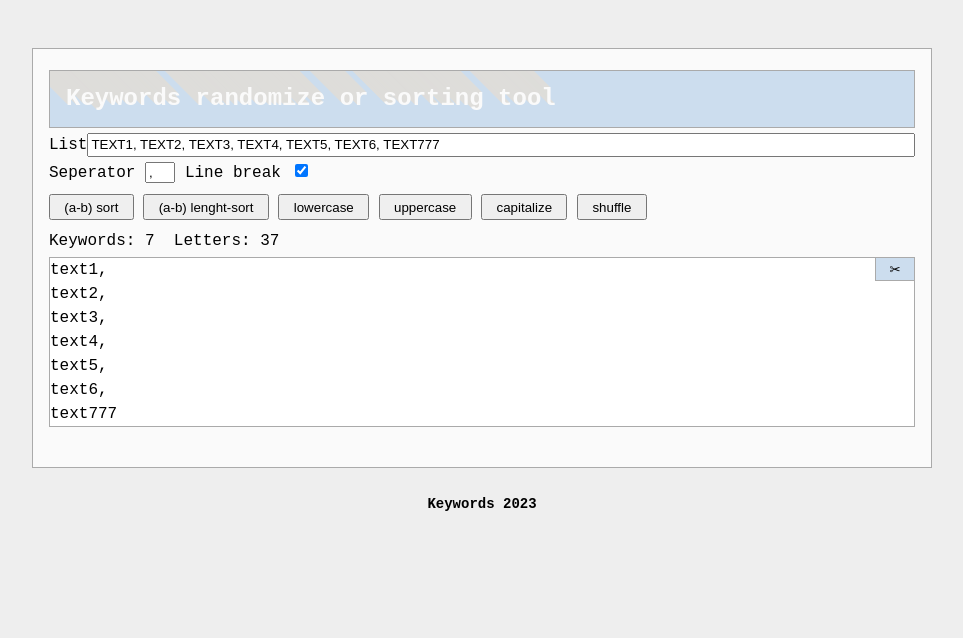
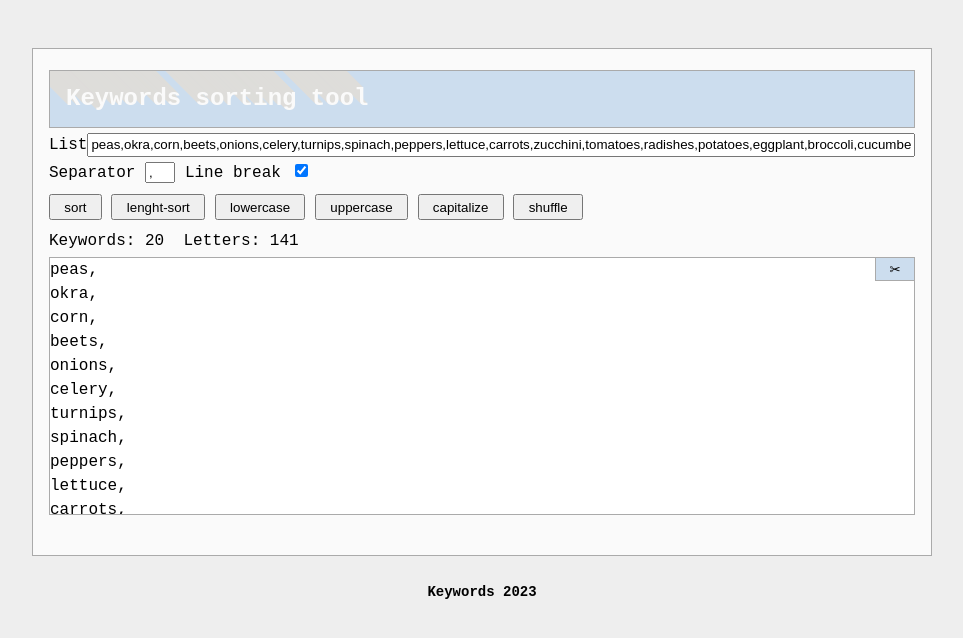
Before and after one commit to KostasSliazas/keywords, a plain HTML site: page index.html in a window 1280 px wide. Shown: the whole page, without its empty margins (158-1121 px from the left). Drawn offline with Linux system fonts and the light colour scheme.

Commit message:
Add files via upload

```diff
--- a/index.html
+++ b/index.html
@@ -1,5 +1,5 @@
 <!DOCTYPE html>
-<html lang="">
+<html lang="en">
 
 <head>
   <meta charset="utf-8">
@@ -10,7 +10,7 @@
   <link rel="mask-icon" href="safari-pinned-tab.svg" color="#5bbad5">
   <meta name="msapplication-TileColor" content="#da532c">
   <meta name="theme-color" content="#ffffff">
-  <title>List keywords control</title>
+  <title>Keywords sorting tool</title>
   <style>
     body {
       font: 16px/1.5 monospace;
@@ -157,14 +157,14 @@
 
     <div class="ms">
       <div class="ms colbg">
-        <h1 class="txt-shadow">Keywords randomize or sorting tool</h1>
+        <h1 class="txt-shadow">Keywords sorting tool</h1>
       </div>
       <div class="fl">
         <label for="input">List</label>
-        <input id="input" class="wi" type="text" value="TEXT1, TEXT2, TEXT3, TEXT4, TEXT5, TEXT6, TEXT777">
+        <input id="input" class="wi" type="text" value="peas,okra,corn,beets,onions,celery,turnips,spinach,peppers,lettuce,carrots,zucchini,tomatoes,radishes,potatoes,eggplant,broccoli,cucumbers,asparagus,cauliflower">
       </div>
       <div>
-        <label for="seper">Seperator</label>
+        <label for="seper">Separator</label>
         <input id="seper" type="text" size="3" value=",">
         <label for="linebreak">Line break</label>
         <input id="linebreak" type="checkbox" checked>
@@ -210,7 +210,7 @@
       e.innerHTML = (toggleBolean ? '(a-b)' : '(b-a)') + ' ' + e.innerHTML.split(" ").pop()
     }
     // set array output filter with regex and trim
-    const inputArray = () => arrays = [...new Set(inputs.value.split(/[^\n[a-zA-Z0-9]+| ,]+/).filter(Boolean).map(
+    const inputArray = () => arrays = [...new Set(inputs.value.toLowerCase().split(/[^\n[a-zA-Z0-9]+| ,]+/).filter(Boolean).map(
       item => item.trim()))]
     // output statistic array length
     const showStatsWords = () => statisticsW.innerHTML = arrays.length
@@ -251,8 +251,7 @@
     capitalize.addEventListener('click', () => output(capitalizeCases()))
     linebreak.addEventListener('click', () => output(inputArray(), showStatsWords(), showStatsLetters()))
     copyText.addEventListener('mouseup', () => copyTextToClipboard(outputs.innerText))
-    output(lowerCase(inputArray()), showStatsWords(), showStatsLetters(), sorted(changed(sorts), sortLenght(changed(
-      sortsLength))))
+    output(lowerCase(inputArray()), showStatsWords(), showStatsLetters())
     // multiple dblclick event bind to input elements for clearing them
     Array.from([seper, inputs]).forEach(elem => elem.addEventListener('dblclick', clear))
 
```
